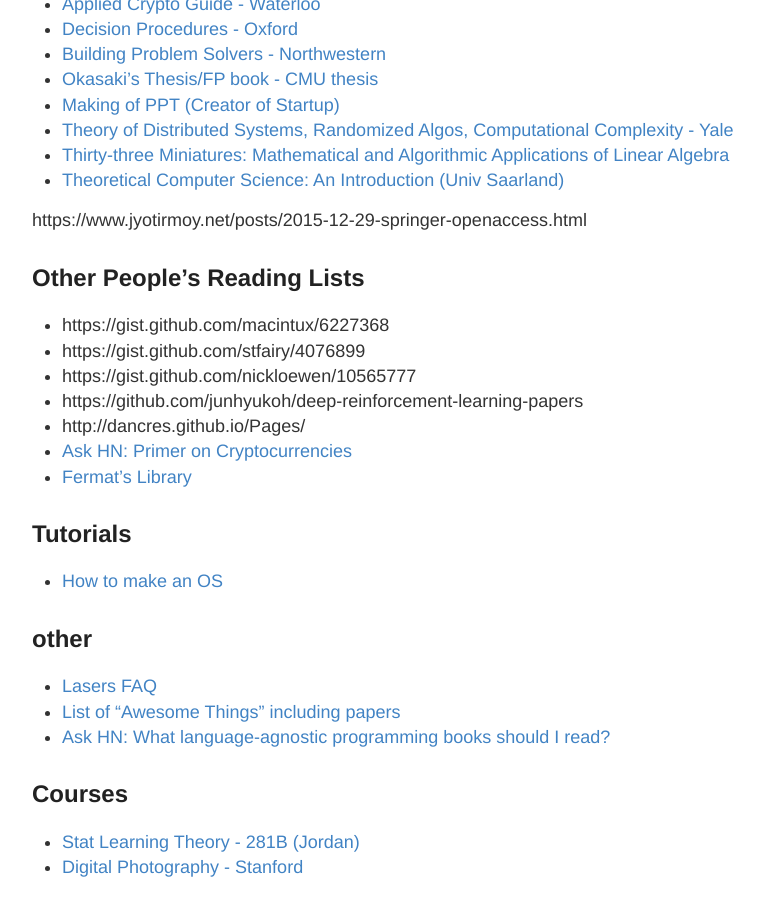
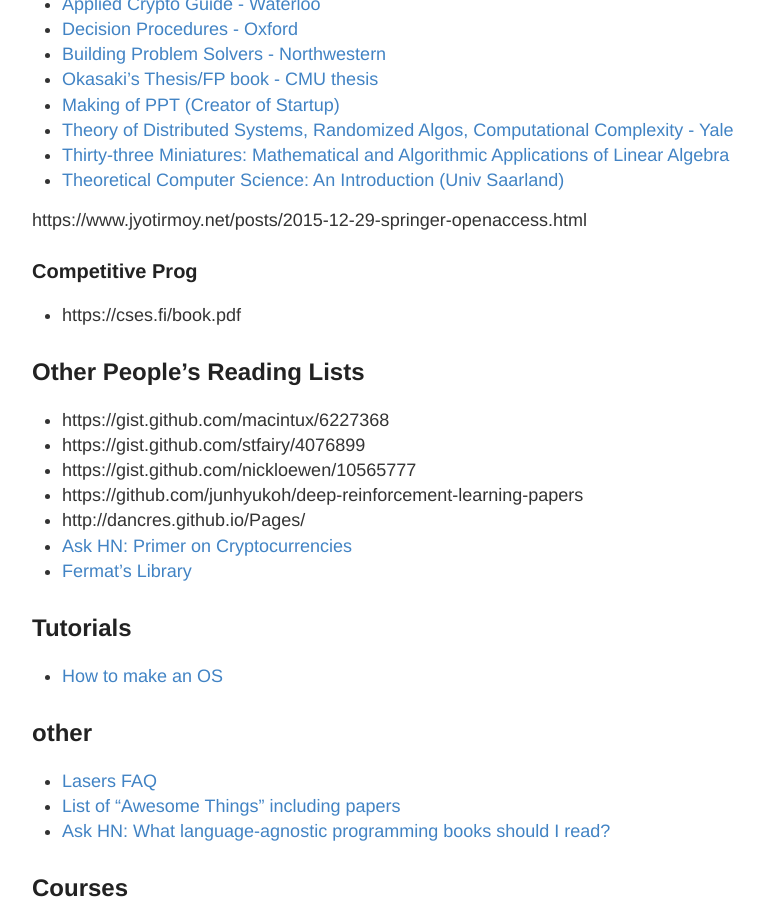
Before and after one commit to RONNCC/ronncc.github, a Jekyll site: the page built from _posts/2015-12-25-ReadingList.md, in a window 1280 px wide and 900 px high, scrolled down 4101 px. Shown: the whole window, without its empty margins (248-1012 px from the left). Built offline with Jekyll 4.4.1, drawn with Linux system fonts in a browser that asks for light colours; comment, search, counter and statistics services are not loaded.

Commit message:
Update 2015-12-25-ReadingList.md

```diff
--- a/_posts/2015-12-25-ReadingList.md
+++ b/_posts/2015-12-25-ReadingList.md
@@ -166,6 +166,10 @@
 
 https://www.jyotirmoy.net/posts/2015-12-29-springer-openaccess.html
 
+### Competitive Prog
+
+- https://cses.fi/book.pdf
+
 ## Other People's Reading Lists
 - https://gist.github.com/macintux/6227368
 - https://gist.github.com/stfairy/4076899
```
